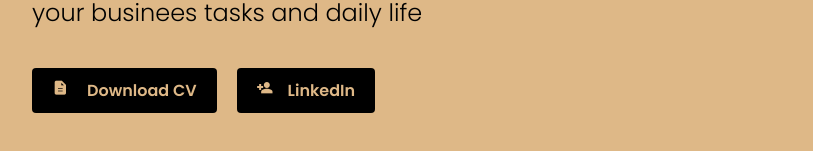
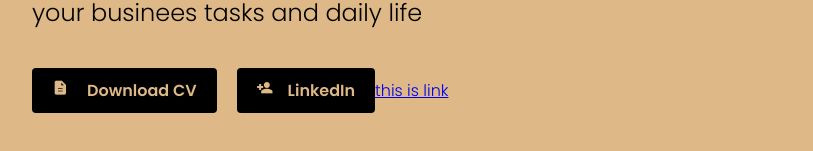
Before and after one commit to GayashanGamage/gayashanDev, a Vue app: page / in a window 1280 px wide. Shown: the part 581-732 px from the top of the page, without its empty margins (224-1037 px from the left). Built offline with nearby package versions, Linux system fonts and the light colour scheme.

Commit message:
add auto downloadable link for cv

```diff
--- a/src/components/Introduction.vue
+++ b/src/components/Introduction.vue
@@ -8,22 +8,29 @@
       businees tasks and daily life
     </p>
     <div class="intro-button-div">
-      <a href="/public/Resume.pdf" target="_blank">
-        <button class="intro-button">
-          <span class="material-symbols-outlined"> description </span>Download
-          CV
-        </button>
-      </a>
+      <button class="intro-button" @click="downlodCV">
+        <span class="material-symbols-outlined"> description </span>Download CV
+      </button>
+
       <a href="https://www.linkedin.com/in/gayashangamage/" target="_blank">
         <button class="intro-button intro-button-linkedin">
           <span class="material-symbols-outlined">person_add</span>LinkedIn
         </button>
       </a>
+      <a
+        href="https://drive.google.com/uc?export=download&id=1E6pIADncCSR4YqcsPG_EjRSWAFhr9WaHXc6NL-Ek7-s"
+        >this is link</a
+      >
     </div>
   </div>
 </template>
-
-<script setup></script>
+<script setup>
+const downlodCV = () => {
+  const downlodableLink =
+    "https://drive.google.com/uc?export=download&id=1E6pIADncCSR4YqcsPG_EjRSWAFhr9WaHXc6NL-Ek7-s";
+  window.open(downlodableLink, "_blank");
+};
+</script>
 
 <style scope>
 .intro-button-div {
```
